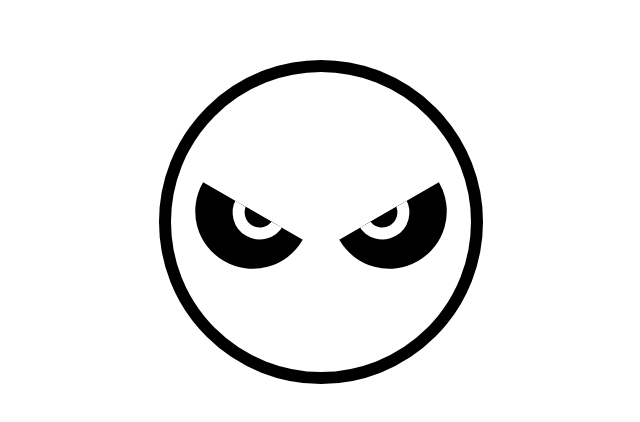
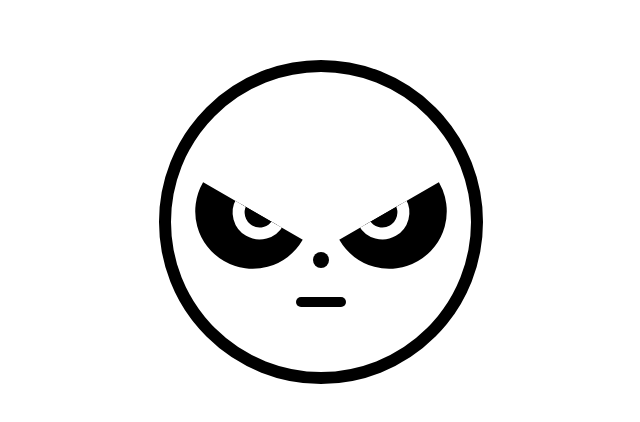
Before and after one commit to tod619/12_CSSDrawing_panda, a plain HTML site: page index.html in a window 1280 px wide. Shown: the part 186-608 px from the top of the page, 319-959 px from the left. Drawn offline with Linux system fonts and the light colour scheme.

Commit message:
Create styles for nose  + mouth in style.css file

```diff
--- a/style.css
+++ b/style.css
@@ -60,3 +60,25 @@ body {
     border: 12px solid #fff;
     border-radius: 50%;
 }
+
+.nose {
+    width: 16px;
+    height: 16px;
+    border-radius: 50%;
+    background-color: #000;
+    position: absolute;
+    top: 60%;
+    left: 50%;
+    transform: translateX(-50%)
+}
+
+.mouth {
+    position: absolute;
+    width: 50px;
+    height: 10px;
+    background-color: #000;
+    border-radius: 10px;
+    top: 75%;
+    left: 50%;
+    transform: translateX(-50%);
+}
```
